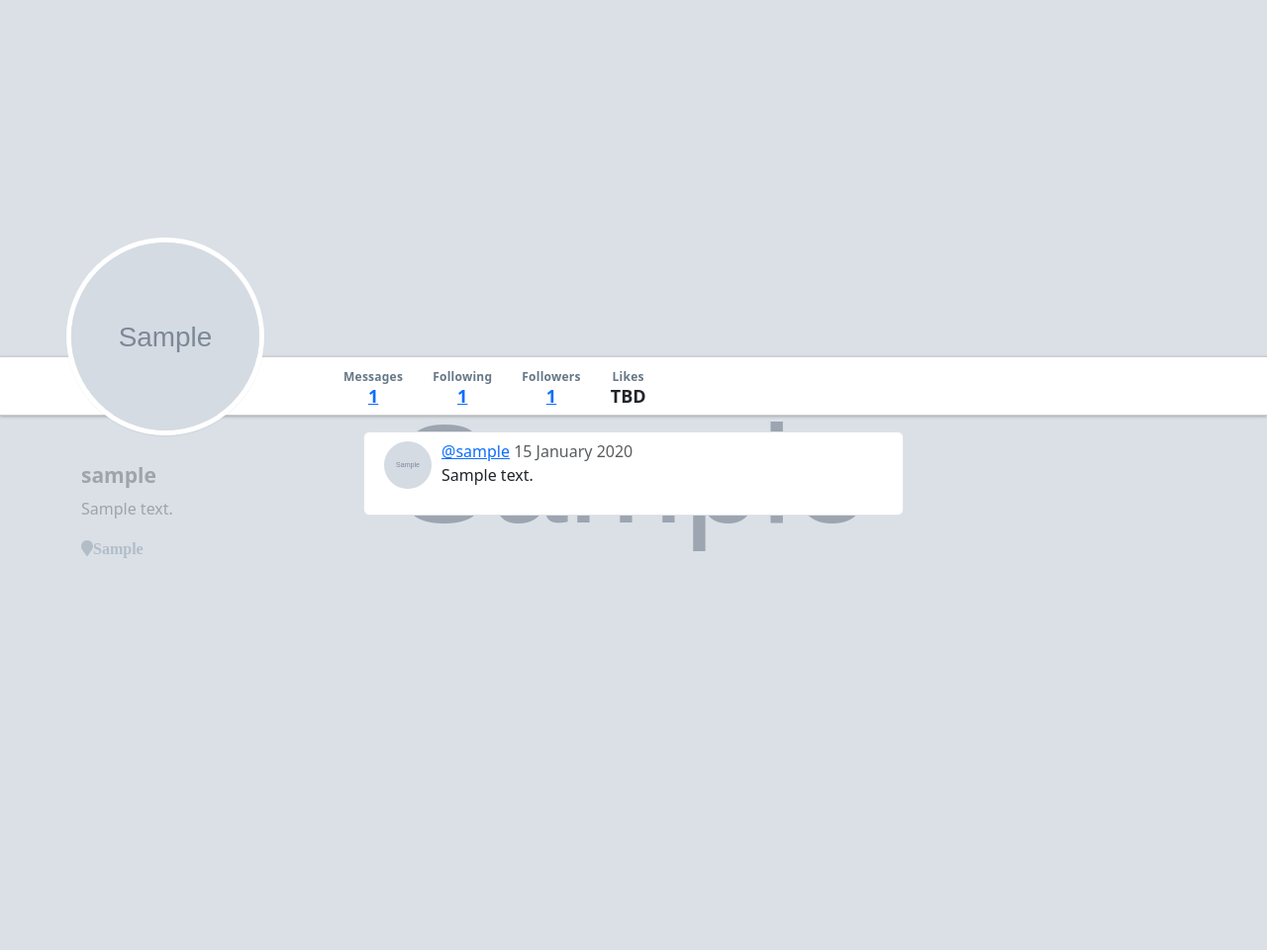
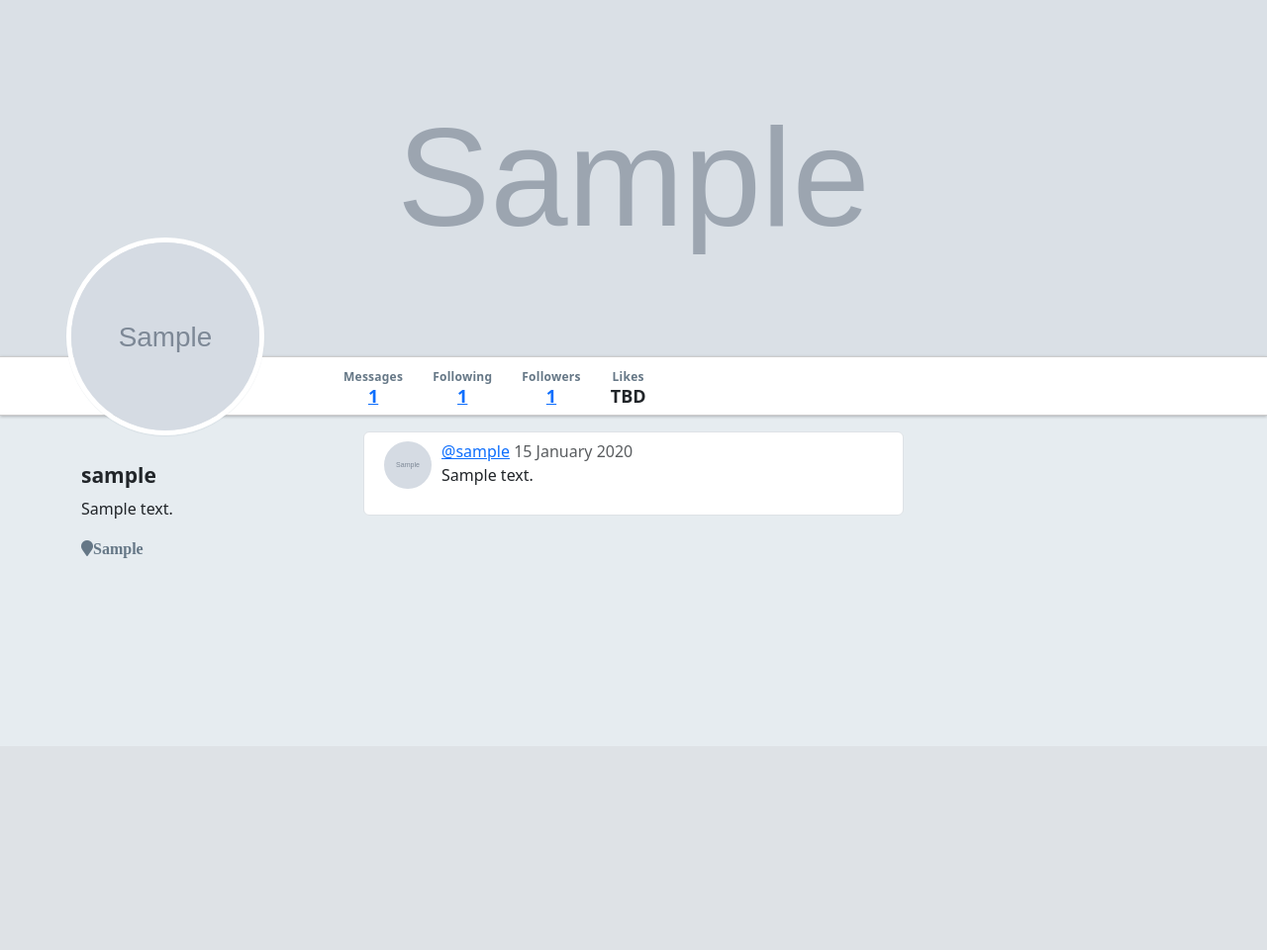
Before and after one commit to kravago/warbler, a Flask app: page /users/1 in a window 1280 px wide. Shown: the part 46-1006 px from the top of the page at 99% size. After the commit the page ends 610 px from the top, so only its background shows below. Run offline with Flask 2, Linux system fonts and the light colour scheme; tables that the repository leaves empty hold one stand-in row (values such as "Sample post"); grey boxes marked "Sample" are stand-in pictures; some libraries are stand-ins or nearby versions.

Commit message:
fixed the background image

```diff
--- a/templates/users/detail.html
+++ b/templates/users/detail.html
@@ -1,10 +1,7 @@
 {% extends 'base.html' %}
 
 {% block content %}
-
-<div id="warbler-hero" class="full-width">
-  <img src="{{ user.header_image_url }}" alt="header_img" class="full-width full-height">
-</div>
+<img src="{{ user.header_image_url }}" alt="header_img" class="full-width" id="warbler-hero">
 <img src="{{ user.image_url }}" alt="Image for {{ user.username }}" id="profile-avatar">
 <div class="row full-width">
   <div class="container">
```
